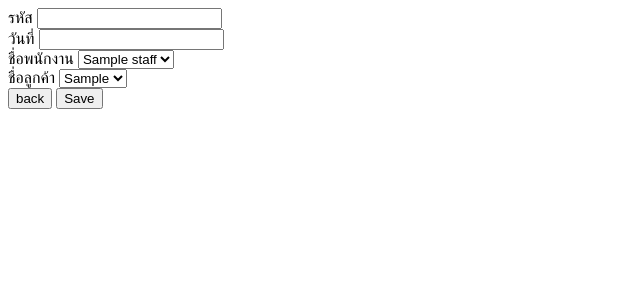
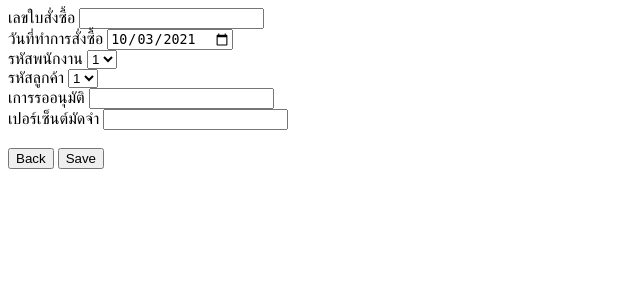
Before and after one commit to Namphueng25/db21_021, a PHP site: template views/order/newOrder.php in a window 1280 px wide. Shown: the top 300 px of the page, without its empty margins (0-640 px from the left). Run offline with PHP 8.4, Linux system fonts and the light colour scheme; the template is opened without the code that fills it: most values are stand-ins (such as "Sample title", 1, 10 or a date in 2020).

Commit message:
Update newOrder.php

```diff
--- a/views/order/newOrder.php
+++ b/views/order/newOrder.php
@@ -1,25 +1,28 @@
+<form method = "GET" action = "">
 
-<form method="get" action="">
-<label>รหัส <input type="text" name="id_order"/></label><br>
-<label>วันที่ <input type="text" name="date"/></label><br>
-<label>ชื่อพนักงาน <select name="s_name">
-    <?php foreach($staff_List as $sta)
-     {
-         echo "<option value = $sta->s_id>$sta->s_name</option>";
-     }
-    ?>
+    <label>เลขใบสั่งซื้อ  <input type="text" name="id"/></label><br>
+
+    <label>วันที่ทำการสั่งซื้อ  <input type="date" name="date" value="<?php echo date("Y-m-d");?>"/></label><br>
+
+    <label>รหัสพนักงาน   <select name="s_id">
+    <?php foreach($staff_List as $s)
+    {
+        echo "<option value=$s->id > $s->id</option>";
+    }?>
     </select></label><br>
 
-<label>ชื่อลูกค้า <select name="c_Fname">
-    <?php foreach($customer_List as $cus)
+    <label>รหัสลูกค้า  <select name="c_id">
+    <?php foreach($customer_id as $c)
     {
-        echo "<option value = $cus->c_id>$cus->c_Fname</option>";
+        echo "<option value=$c->id > $c->id</option>";
+    }?>
+    </select></label><br>
 
-    }
-    ?>
-</select></label><br>
+    <label>เการรออนุมัติ  <input type="text" name="เงื่อนไข"/></label><br>
 
+    <label>เปอร์เซ็นต์มัดจำ   <input type="number" name="condition"/></label><br>
 
-<input type="hidden"name="controller"value="order"/>
-<button type= "submit"name="action"value="index">back</button>
-<button type= "submit"name="action"value="addOrder">Save</button>
+    <input type="hidden" name="controller" value="order"/><br>
+    <button type="submit" name="action" value="index">Back</button>
+    <button type="submit" name="action" value="addOrder">Save</button>
+</form>
```
